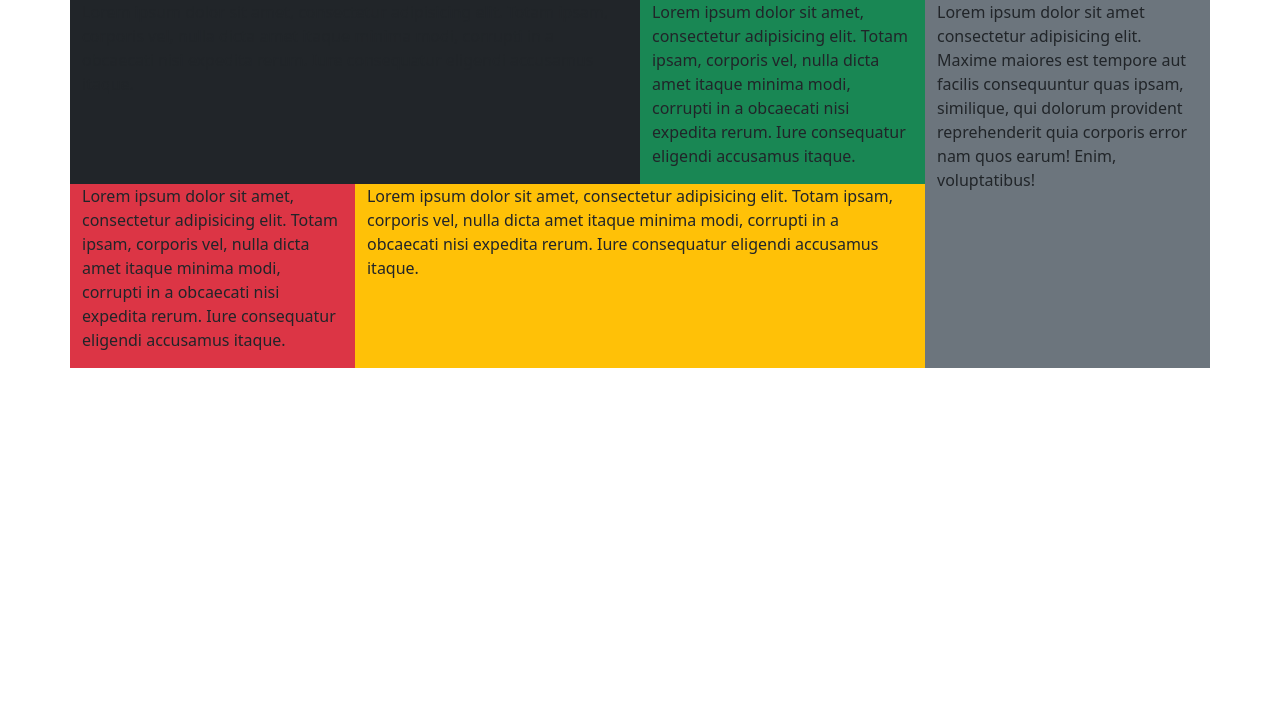
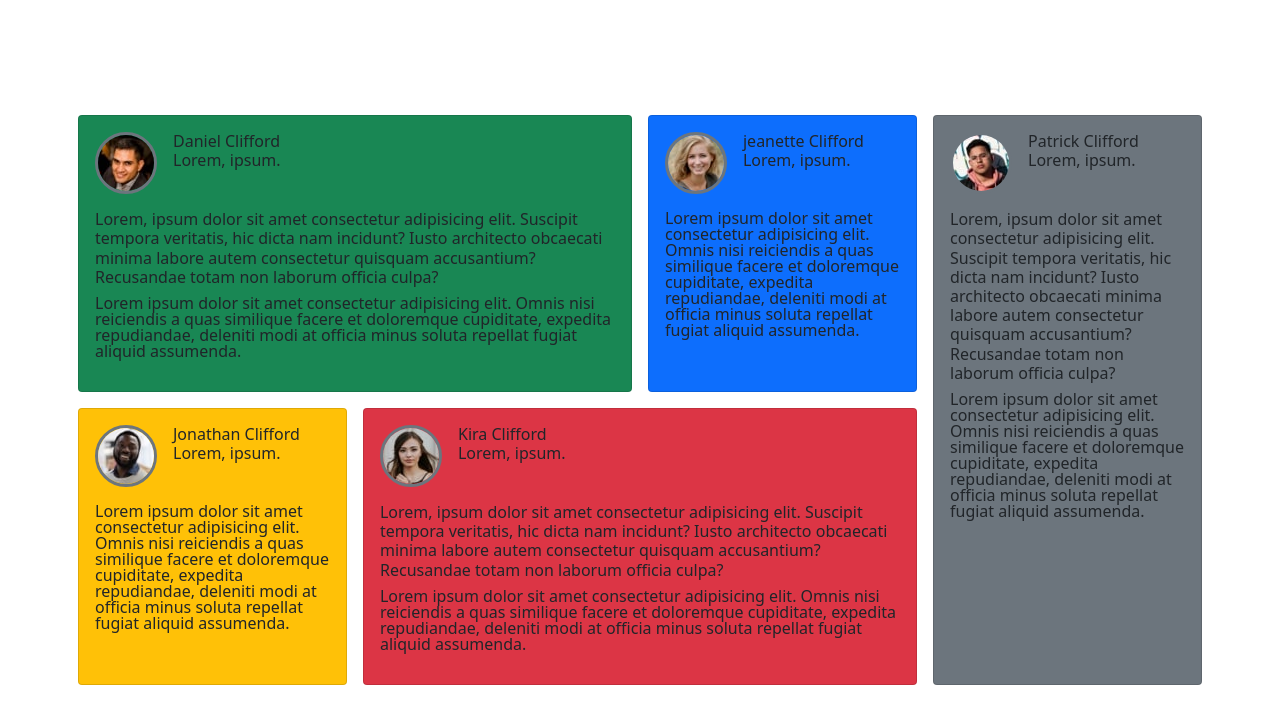
Before and after one commit to mpicchi87/Curso-Bootstrap, a website: page index.html in a window 1280 px wide. Drawn offline with nearby package versions, Linux system fonts and the light colour scheme.

Commit message:
listo las tarjetas

```diff
--- a/index.html
+++ b/index.html
@@ -12,31 +12,106 @@
     <!-- Bootstrap -->
     <link href="https://cdn.jsdelivr.net/npm/bootstrap@5.0.2/dist/css/bootstrap.min.css" rel="stylesheet" integrity="sha384-EVSTQN3/azprG1Anm3QDgpJLIm9Nao0Yz1ztcQTwFspd3yD65VohhpuuCOmLASjC" crossorigin="anonymous">
     <!-- <link rel="stylesheet" href="css/reducido.css"> -->
+    <style>
+        @media (min-width: 992px){
+            .alto-100 {
+                height: 100vh;
+            }
+        }
+    </style>
 </head>
 <body>
-    <main class="container">
+    <main class="container d-flex align-items-center justify-content-center alto-100">
         <div class="row">
             <!-- columna izquierda -->
-            <div class="col-12 col-lg-9 bg-primary">
+            <div class="col-12 col-lg-9">
                 <div class="row">
-                    <div class="col-12 col-lg-8 bg-dark">
-                        <p>Lorem ipsum dolor sit amet, consectetur adipisicing elit. Totam ipsam, corporis vel, nulla dicta amet itaque minima modi, corrupti in a obcaecati nisi expedita rerum. Iure consequatur eligendi accusamus itaque.</p>
+                    <div class="col-12 col-lg-8 p-2">
+                        <article class="card h-100 bg-success">
+                            <div class="card-body">
+                                <div class="d-flex mb-3">
+                                    <img src="/images/image-daniel.jpg" alt="imagen-daniel" class="border border-secondary border-3 rounded-circle">
+                                    <div class="ps-3">
+                                        <h6 class="m-0 h6">Daniel Clifford</h6>
+                                        <p class="m-0 h6">Lorem, ipsum.</p>
+                                    </div>
+                                </div>
+                                <div>
+                                    <p class="h6">Lorem, ipsum dolor sit amet consectetur adipisicing elit. Suscipit tempora veritatis, hic dicta nam incidunt? Iusto architecto obcaecati minima labore autem consectetur quisquam accusantium? Recusandae totam non laborum officia culpa?</p>
+                                    <p class="fs-6 lh-1">Lorem ipsum dolor sit amet consectetur adipisicing elit. Omnis nisi reiciendis a quas similique facere et doloremque cupiditate, expedita repudiandae, deleniti modi at officia minus soluta repellat fugiat aliquid assumenda.</p>
+                                </div>
+                            </div>
+                        </article>
                     </div>
-                    <div class="col-12 col-lg-4 bg-success">
-                        <p>Lorem ipsum dolor sit amet, consectetur adipisicing elit. Totam ipsam, corporis vel, nulla dicta amet itaque minima modi, corrupti in a obcaecati nisi expedita rerum. Iure consequatur eligendi accusamus itaque.</p>
+                    <div class="col-12 col-lg-4 p-2">
+                        <article class="card h-100  bg-primary">
+                            <div class="card-body">
+                                <div class="d-flex mb-3">
+                                    <img src="/images/image-jeanette.jpg" alt="imagen-jeanette" class="border border-secondary border-3 rounded-circle">
+                                    <div class="ps-3">
+                                        <h6 class="m-0 h6">jeanette Clifford</h6>
+                                        <p class="m-0 h6">Lorem, ipsum.</p>
+                                    </div>
+                                </div>
+                                <div>
+                                    <p class="fs-6 lh-1">Lorem ipsum dolor sit amet consectetur adipisicing elit. Omnis nisi reiciendis a quas similique facere et doloremque cupiditate, expedita repudiandae, deleniti modi at officia minus soluta repellat fugiat aliquid assumenda.</p>
+                                </div>
+                            </div>
+                        </article>
                     </div>
-                    <div class="col-12 col-lg-4 bg-danger">
-                        <p>Lorem ipsum dolor sit amet, consectetur adipisicing elit. Totam ipsam, corporis vel, nulla dicta amet itaque minima modi, corrupti in a obcaecati nisi expedita rerum. Iure consequatur eligendi accusamus itaque.</p>
+                    <div class="col-12 col-lg-4 p-2">
+                        <article class="card h-100 bg-warning">
+                            <div class="card-body">
+                                <div class="d-flex mb-3">
+                                    <img src="/images/image-jonathan.jpg" alt="imagen-jonathan" class="border border-secondary border-3 rounded-circle">
+                                    <div class="ps-3">
+                                        <h6 class="m-0 h6">Jonathan Clifford</h6>
+                                        <p class="m-0 h6">Lorem, ipsum.</p>
+                                    </div>
+                                </div>
+                                <div>
+                                    <p class="fs-6 lh-1">Lorem ipsum dolor sit amet consectetur adipisicing elit. Omnis nisi reiciendis a quas similique facere et doloremque cupiditate, expedita repudiandae, deleniti modi at officia minus soluta repellat fugiat aliquid assumenda.</p>
+                                </div>
+                            </div>
+                        </article>
                     </div>
-                    <div class="col-12 col-lg-8 bg-warning">
-                        <p>Lorem ipsum dolor sit amet, consectetur adipisicing elit. Totam ipsam, corporis vel, nulla dicta amet itaque minima modi, corrupti in a obcaecati nisi expedita rerum. Iure consequatur eligendi accusamus itaque.</p>
+                    <div class="col-12 col-lg-8 p-2">
+                        <article class="card h-100 bg-danger">
+                            <div class="card-body">
+                                <div class="d-flex mb-3">
+                                    <img src="/images/image-kira.jpg" alt="imagen-kira" class="border border-secondary border-3 rounded-circle">
+                                    <div class="ps-3">
+                                        <h6 class="m-0 h6">Kira Clifford</h6>
+                                        <p class="m-0 h6">Lorem, ipsum.</p>
+                                    </div>
+                                </div>
+                                <div>
+                                    <p class="h6">Lorem, ipsum dolor sit amet consectetur adipisicing elit. Suscipit tempora veritatis, hic dicta nam incidunt? Iusto architecto obcaecati minima labore autem consectetur quisquam accusantium? Recusandae totam non laborum officia culpa?</p>
+                                    <p class="fs-6 lh-1">Lorem ipsum dolor sit amet consectetur adipisicing elit. Omnis nisi reiciendis a quas similique facere et doloremque cupiditate, expedita repudiandae, deleniti modi at officia minus soluta repellat fugiat aliquid assumenda.</p>
+                                </div>
+                            </div>
+                        </article>
                     </div>
                 </div>
             </div>
 
             <!-- columna derecha -->
-            <div class="col-12 col-lg-3 bg-secondary">
-                <p>Lorem ipsum dolor sit amet consectetur adipisicing elit. Maxime maiores est tempore aut facilis consequuntur quas ipsam, similique, qui dolorum provident reprehenderit quia corporis error nam quos earum! Enim, voluptatibus!</p>
+            <div class="col-12 col-lg-3 p-2">
+                <article class="card h-100 bg-secondary">
+                    <div class="card-body">
+                        <div class="d-flex mb-3">
+                            <img src="/images/image-patrick.jpg" alt="imagen-patrick" class="border border-secondary border-3 rounded-circle">
+                            <div class="ps-3">
+                                <h6 class="m-0 h6">Patrick Clifford</h6>
+                                <p class="m-0 h6">Lorem, ipsum.</p>
+                            </div>
+                        </div>
+                        <div>
+                            <p class="h6">Lorem, ipsum dolor sit amet consectetur adipisicing elit. Suscipit tempora veritatis, hic dicta nam incidunt? Iusto architecto obcaecati minima labore autem consectetur quisquam accusantium? Recusandae totam non laborum officia culpa?</p>
+                            <p class="fs-6 lh-1">Lorem ipsum dolor sit amet consectetur adipisicing elit. Omnis nisi reiciendis a quas similique facere et doloremque cupiditate, expedita repudiandae, deleniti modi at officia minus soluta repellat fugiat aliquid assumenda.</p>
+                        </div>
+                    </div>
+                </article>
             </div>
         </div>
     </main>
```
